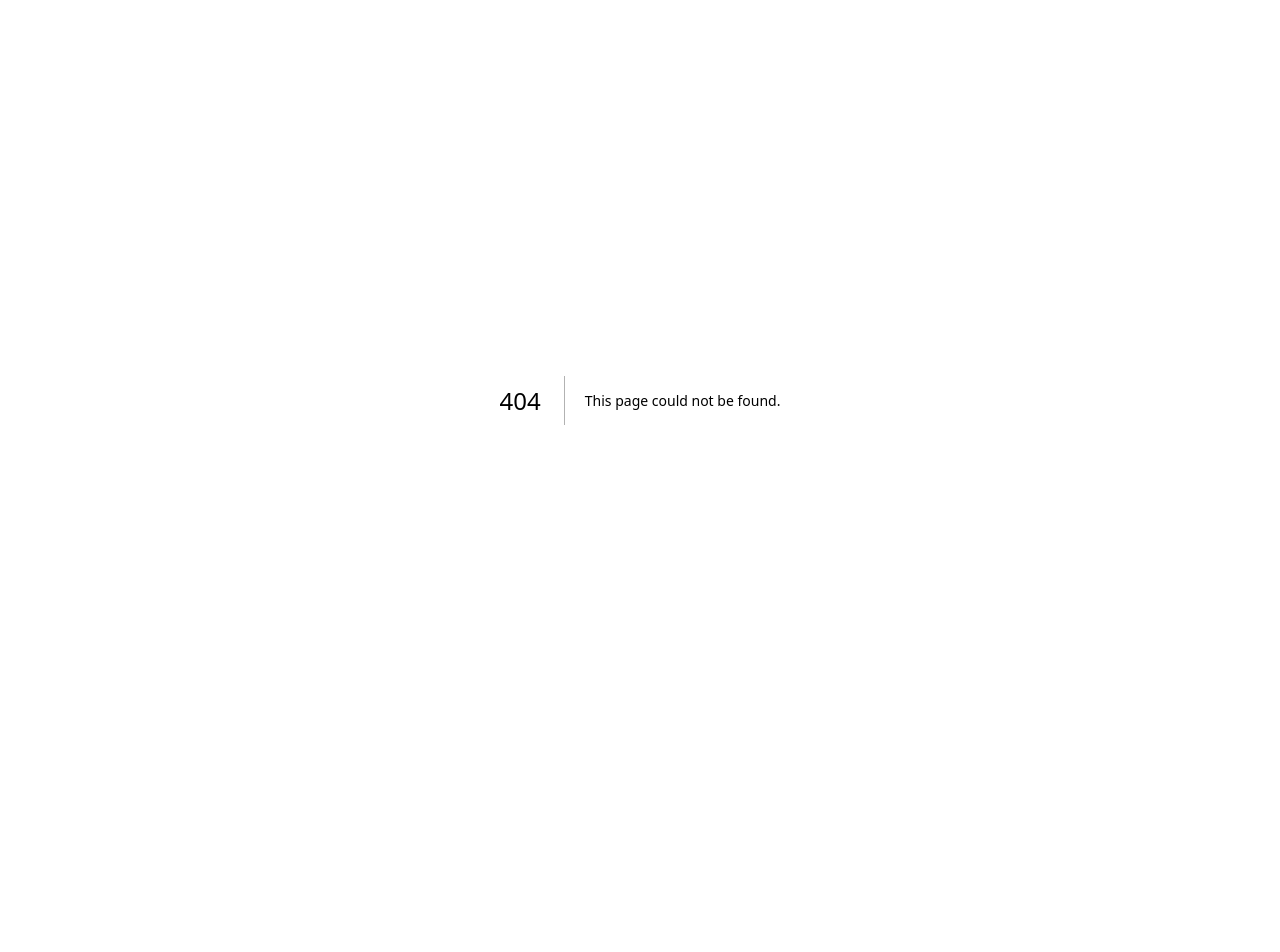
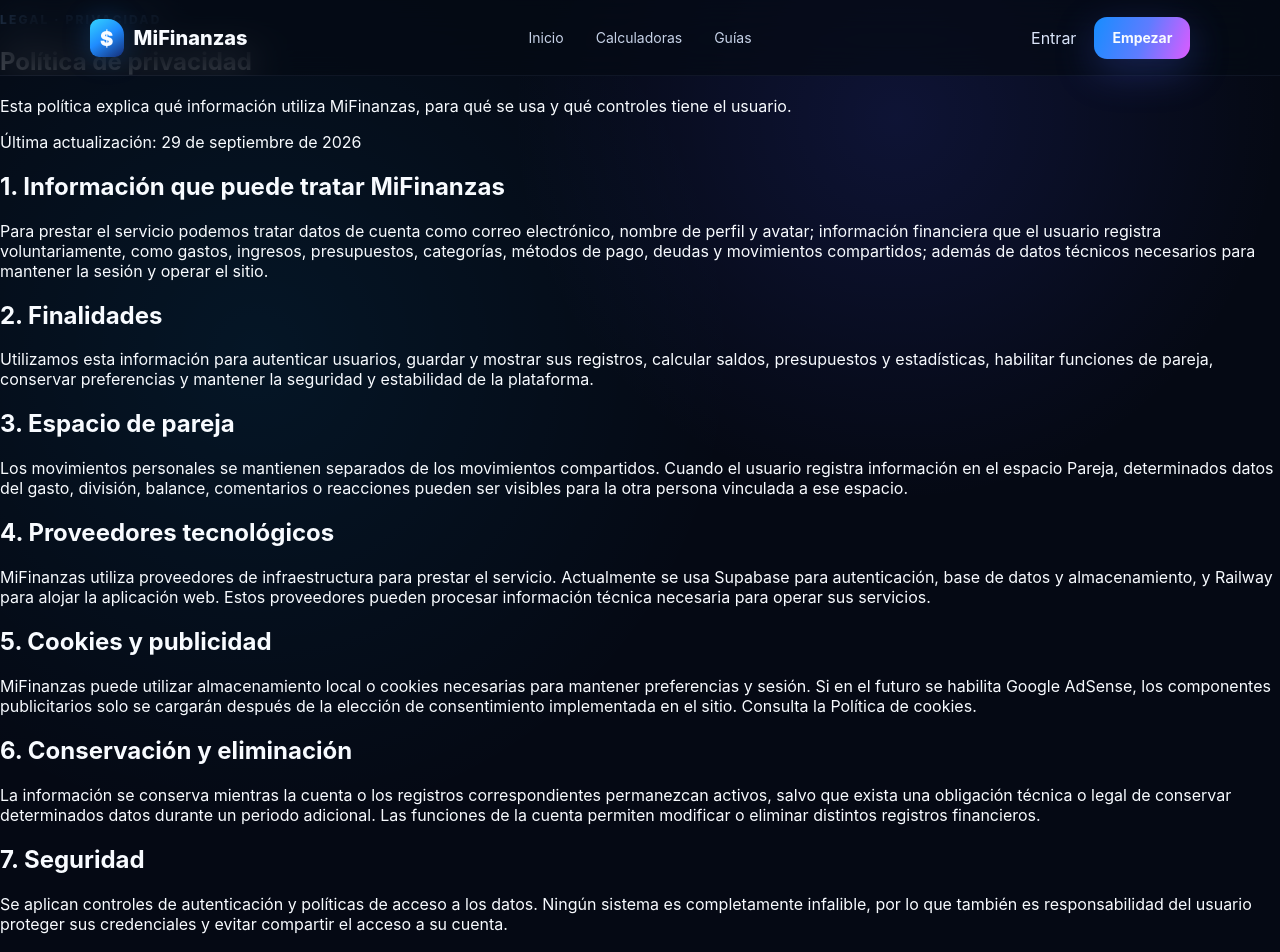
Before and after one commit to Sofonias-23/MiFinanzas, a Next.js app in the folder web/: page /privacidad in a window 1280 px wide. Before the commit this address had no page. Shown: the top 952 px of the page. Before the commit the page ends 800 px from the top, so only its background shows below. Built offline with nearby package versions, Linux system fonts and the light colour scheme.

Commit message:
Crear política de privacidad

```diff
--- /dev/null
+++ b/web/app/privacidad/page.tsx
@@ -0,0 +1,89 @@
+import PublicLegalShell from '@/components/PublicLegalShell';
+
+export const metadata = {
+  title: 'Política de privacidad | MiFinanzas',
+  description: 'Cómo MiFinanzas trata la información de sus usuarios.',
+};
+
+export default function PrivacidadPage() {
+  return (
+    <PublicLegalShell
+      kicker="LEGAL · PRIVACIDAD"
+      title="Política de privacidad"
+      intro="Esta política explica qué información utiliza MiFinanzas, para qué se usa y qué controles tiene el usuario."
+    >
+      <article>
+        <h2>1. Información que puede tratar MiFinanzas</h2>
+        <p>
+          Para prestar el servicio podemos tratar datos de cuenta como correo electrónico, nombre de perfil y
+          avatar; información financiera que el usuario registra voluntariamente, como gastos, ingresos,
+          presupuestos, categorías, métodos de pago, deudas y movimientos compartidos; además de datos técnicos
+          necesarios para mantener la sesión y operar el sitio.
+        </p>
+      </article>
+
+      <article>
+        <h2>2. Finalidades</h2>
+        <p>
+          Utilizamos esta información para autenticar usuarios, guardar y mostrar sus registros, calcular saldos,
+          presupuestos y estadísticas, habilitar funciones de pareja, conservar preferencias y mantener la
+          seguridad y estabilidad de la plataforma.
+        </p>
+      </article>
+
+      <article>
+        <h2>3. Espacio de pareja</h2>
+        <p>
+          Los movimientos personales se mantienen separados de los movimientos compartidos. Cuando el usuario
+          registra información en el espacio Pareja, determinados datos del gasto, división, balance, comentarios
+          o reacciones pueden ser visibles para la otra persona vinculada a ese espacio.
+        </p>
+      </article>
+
+      <article>
+        <h2>4. Proveedores tecnológicos</h2>
+        <p>
+          MiFinanzas utiliza proveedores de infraestructura para prestar el servicio. Actualmente se usa Supabase
+          para autenticación, base de datos y almacenamiento, y Railway para alojar la aplicación web. Estos
+          proveedores pueden procesar información técnica necesaria para operar sus servicios.
+        </p>
+      </article>
+
+      <article>
+        <h2>5. Cookies y publicidad</h2>
+        <p>
+          MiFinanzas puede utilizar almacenamiento local o cookies necesarias para mantener preferencias y sesión.
+          Si en el futuro se habilita Google AdSense, los componentes publicitarios solo se cargarán después de la
+          elección de consentimiento implementada en el sitio. Consulta la <a href="/cookies">Política de cookies</a>.
+        </p>
+      </article>
+
+      <article>
+        <h2>6. Conservación y eliminación</h2>
+        <p>
+          La información se conserva mientras la cuenta o los registros correspondientes permanezcan activos,
+          salvo que exista una obligación técnica o legal de conservar determinados datos durante un periodo
+          adicional. Las funciones de la cuenta permiten modificar o eliminar distintos registros financieros.
+        </p>
+      </article>
+
+      <article>
+        <h2>7. Seguridad</h2>
+        <p>
+          Se aplican controles de autenticación y políticas de acceso a los datos. Ningún sistema es completamente
+          infalible, por lo que también es responsabilidad del usuario proteger sus credenciales y evitar compartir
+          el acceso a su cuenta.
+        </p>
+      </article>
+
+      <article>
+        <h2>8. Consultas y cambios</h2>
+        <p>
+          Esta política puede actualizarse cuando cambien las funciones, proveedores o requisitos aplicables. La
+          fecha de actualización se mostrará al inicio de esta página. Para consultas de privacidad, utiliza el
+          canal de contacto que MiFinanzas publique en el sitio.
+        </p>
+      </article>
+    </PublicLegalShell>
+  );
+}
```
